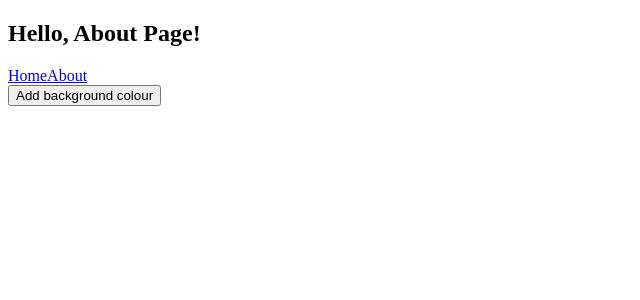
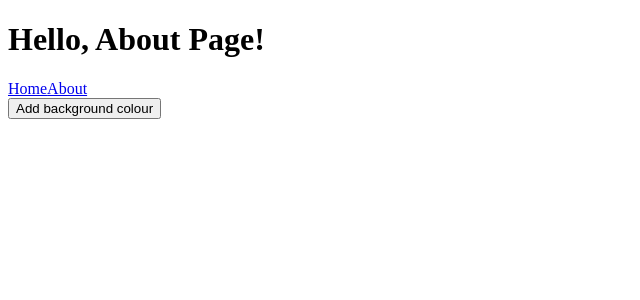
Before and after one commit to milovangudelj/nextjs-nav, a Next.js app: page /about in a window 1280 px wide. Shown: the top 300 px of the page, without its empty margins (0-640 px from the left). Built offline with nearby package versions, Linux system fonts and the light colour scheme.

Commit message:
feat: replace main/section with div

```diff
--- a/app/about/layout.tsx
+++ b/app/about/layout.tsx
@@ -4,8 +4,8 @@ export default function AboutLayout({
     children: React.ReactNode
   }) {
     return (
-      <section>
+      <div>
         {children}
-      </section>
+      </div>
     )
   }
--- a/app/page.tsx
+++ b/app/page.tsx
@@ -4,10 +4,10 @@ import Link from "next/link";
 export default function Home() {
 
   return (
-    <main>
+    <div>
       <h1>This is the Home page</h1>
       <Link href='/'>Home</Link>
       <Link href='/about'>About</Link>
-    </main>
+    </div>
   );
 }
```
Also changed, not shown: app/about/page.tsx (indentation only).
